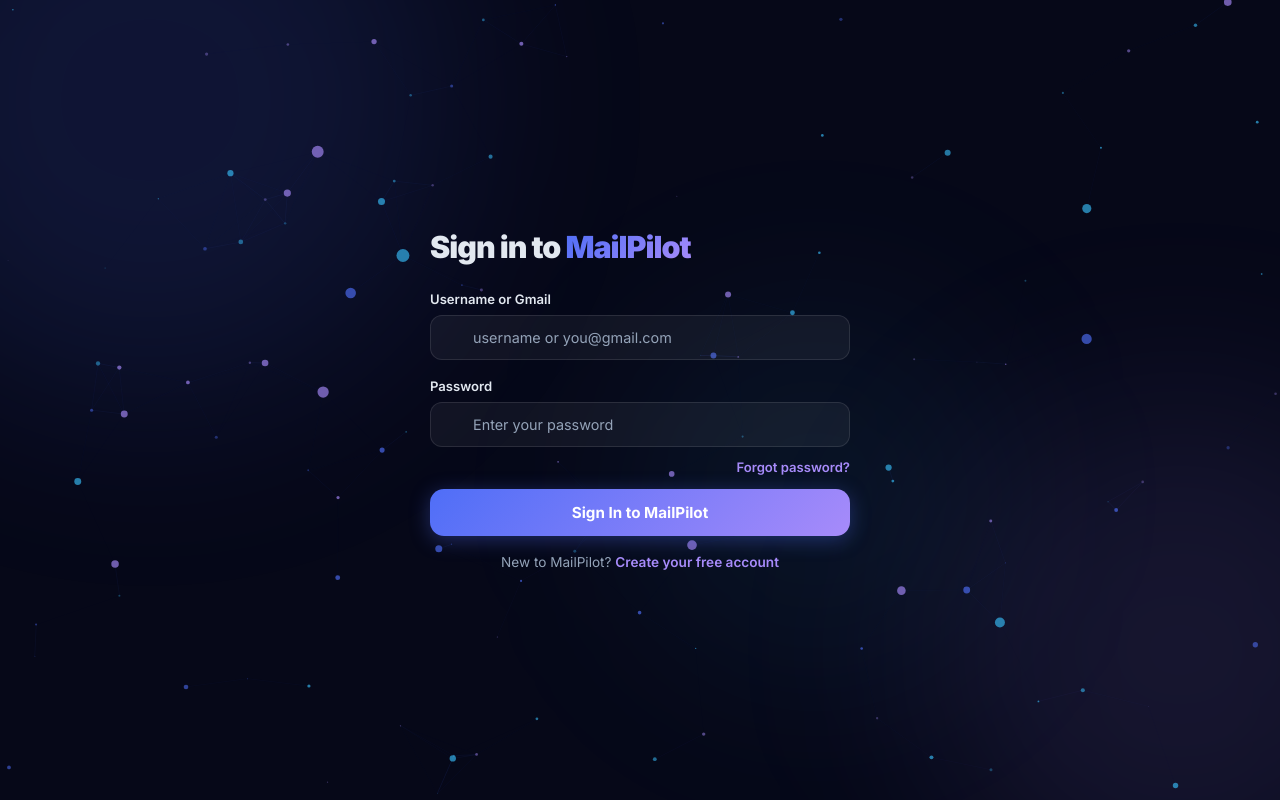
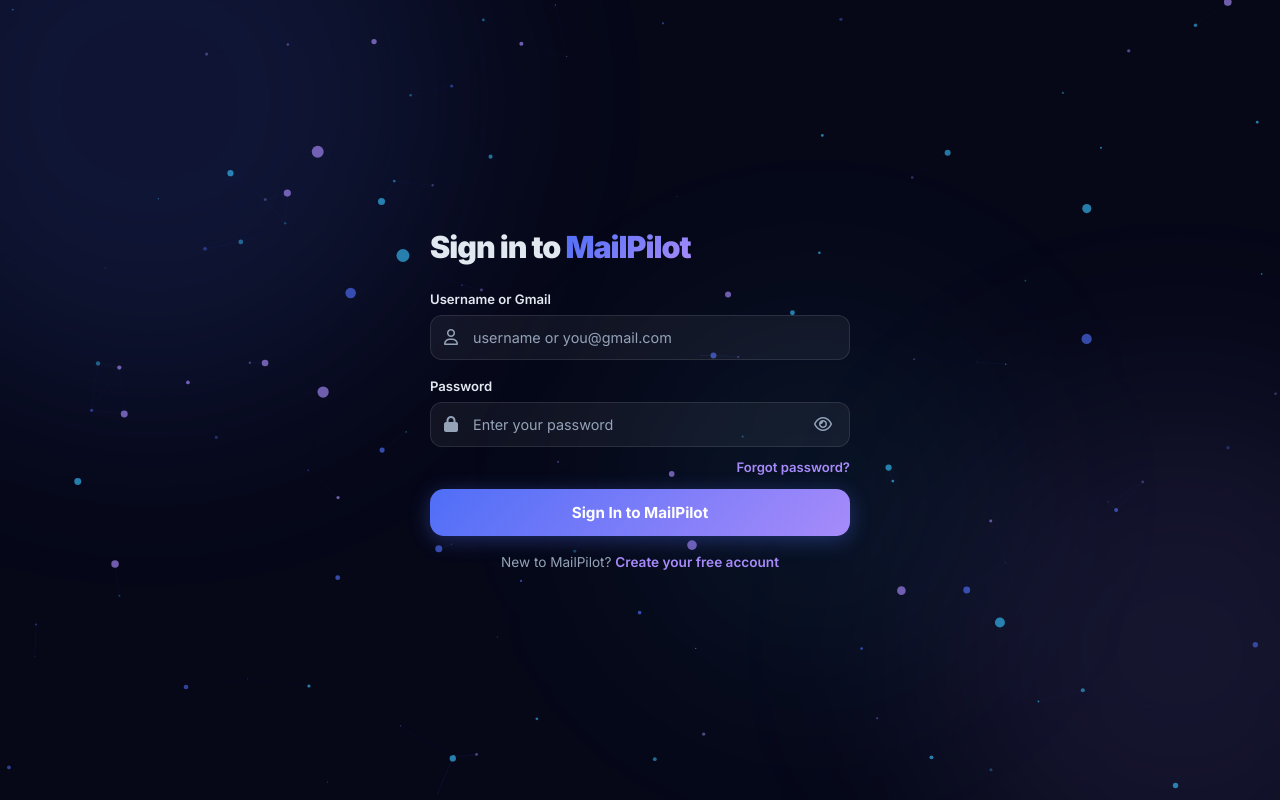
Before and after one commit to TareqazizUday/MailPilot, a Django app: template templates/login.html in a window 1280 px wide. Run offline with Django 5.2, Linux system fonts and the light colour scheme; the template is opened without the code that fills it, so the values that code supplies are empty.

Commit message:
frontend password show/hide icon

```diff
--- a/templates/login.html
+++ b/templates/login.html
@@ -6,6 +6,7 @@
   <title>MailPilot | Sign In</title>
   {% load static %}
   {% include "components/favicon.html" %}
+  <link href="https://cdnjs.cloudflare.com/ajax/libs/font-awesome/6.5.0/css/all.min.css" rel="stylesheet" />
   <style>
     @import url('https://fonts.googleapis.com/css2?family=Inter:wght@300;400;500;600;700;800;900&display=swap');
 
@@ -177,6 +178,7 @@
       transition: border-color 0.2s, background 0.2s, box-shadow 0.2s;
       outline: none;
     }
+    .input-wrap:has(.eye-btn) input { padding-right: 42px; }
     .input-wrap input::placeholder { color: var(--muted); }
     .input-wrap input:focus {
       border-color: rgba(79,110,247,0.6);
@@ -190,7 +192,8 @@
     .input-wrap .eye-btn {
       position: absolute; right: 14px; top: 50%; transform: translateY(-50%);
       background: none; border: none; color: var(--muted);
-      cursor: pointer; font-size: 1rem; padding: 0;
+      cursor: pointer; font-size: 1rem; padding: 4px;
+      line-height: 1; z-index: 1;
       transition: color 0.2s;
     }
     .input-wrap .eye-btn:hover { color: var(--text); }
```
